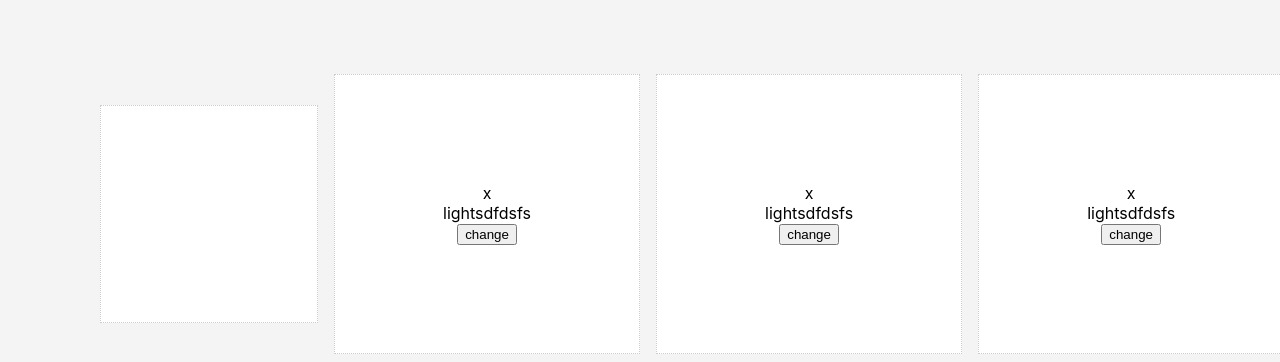
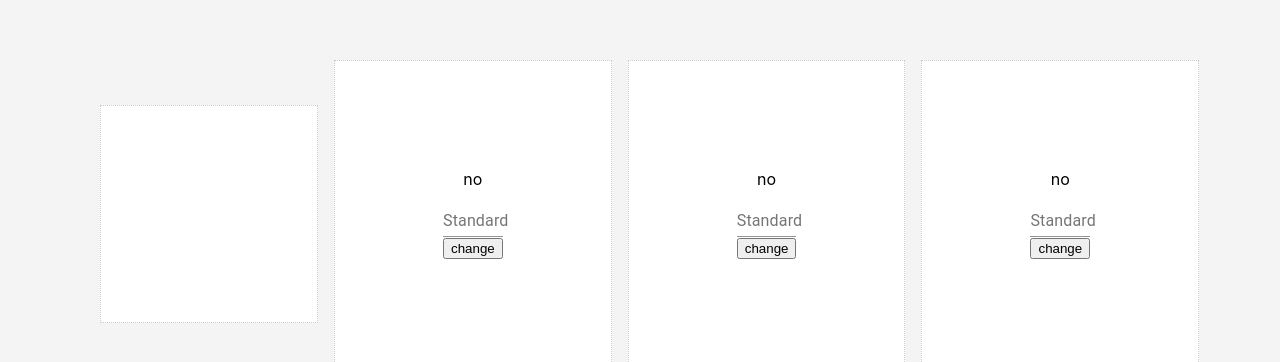
Before and after one commit to rand0mC0d3r/ui-concept, a React (Create React App) app in the folder ui-concept/: page / in a window 1280 px wide. Shown: the part 186-548 px from the top of the page. Built offline with nearby package versions, Linux system fonts and the light colour scheme.

Commit message:
added buttons

```diff
--- a/ui-concept/src/components/KeyboardListener/index.js
+++ b/ui-concept/src/components/KeyboardListener/index.js
@@ -1,6 +1,8 @@
+/* eslint-disable no-debugger */
 import React from 'react';
 // import React, { useContext } from 'react';
 import { Wrapper } from './styles.jsx';
+import { useTheme } from '../../api/KeyboardContext';
 
 // import { hookUseKeyPress } from './hookUseKeyPress';
 
@@ -14,7 +16,7 @@ import { Wrapper } from './styles.jsx';
 
 export default () => {
   // const [state, dispatcher] = useTheme();
-
+  const [state, dispatcher] = useTheme();
   // Hook
   function useKeyPress(targetKey) {
   // State for keeping track of whether key is pressed
@@ -22,8 +24,11 @@ export default () => {
 
     // If pressed key is our target key then set to true
     function downHandler({ key }) {
+      debugger;
+      console.log('state.highlight', state.highlight);
       if (key === targetKey) {
         setKeyPressed(true);
+        dispatcher({ type: 'highlight', payload: true });
       }
     }
 
@@ -31,6 +36,7 @@ export default () => {
     const upHandler = ({ key }) => {
       if (key === targetKey) {
         setKeyPressed(false);
+        dispatcher({ type: 'highlight', payload: false });
       }
     };
 
@@ -49,13 +55,12 @@ export default () => {
   }
   // const bg = state.theme === 'light' ? '#ffffff' : '#000000';
 
-  const foxPress = useKeyPress('f');
+  useKeyPress('Shift');
 
   // const { language, setLanguage } = useContext(LanguageContext);
 
   return <Wrapper >
-
-    {foxPress && '🦊'}
+    {/* {foxPress && '🦊'} */}
   </Wrapper>;
 
 };
--- a/ui-concept/src/components/SamplePanel/index.js
+++ b/ui-concept/src/components/SamplePanel/index.js
@@ -4,18 +4,34 @@ import { Wrapper } from './styles.jsx';
 
 
 import { useTheme } from '../../api/KeyboardContext';
+import TextField from '@material-ui/core/TextField';
 // import ThemeContext from '../../api/KeyboardContext';
 
 export default () => {
   const [state, dispatcher] = useTheme();
-  // const bg = state.theme === 'light' ? '#ffffff' : '#000000';
+  const [isFocused, setIsFocused] = React.useState(false);
+  const [nowFocus, setNowFocus] = React.useState(false);
 
-  // const { language, setLanguage } = useContext(LanguageContext);
+  React.useEffect(() => {
+    if(isFocused) {
+      setTimeout(() => {
+        console.log('trigger Autofocus');
+        setNowFocus(true);
+      }, 1000);
+    }
+  }, [isFocused]);
 
-  return <Wrapper data-highlight={state.highlight}>
-      x {state.theme}
+  return <Wrapper
+    onMouseOver={() => setIsFocused(true)}
+    onMouseLeave={() => setIsFocused(false)}
+    data-highlight={state.highlight}
 
-    {state.highlight ? 'fsfsd' : 'sdfdsfs'}
+  >
+    {isFocused ? 'yes' : 'no'}
+
+    {/* <TextField autoFocus={nowFocus} type="text" /> */}
+
+    <TextField autoFocus={nowFocus} id="standard-basic" label="Standard" />
 
     <button
       onClick={() => {
```
